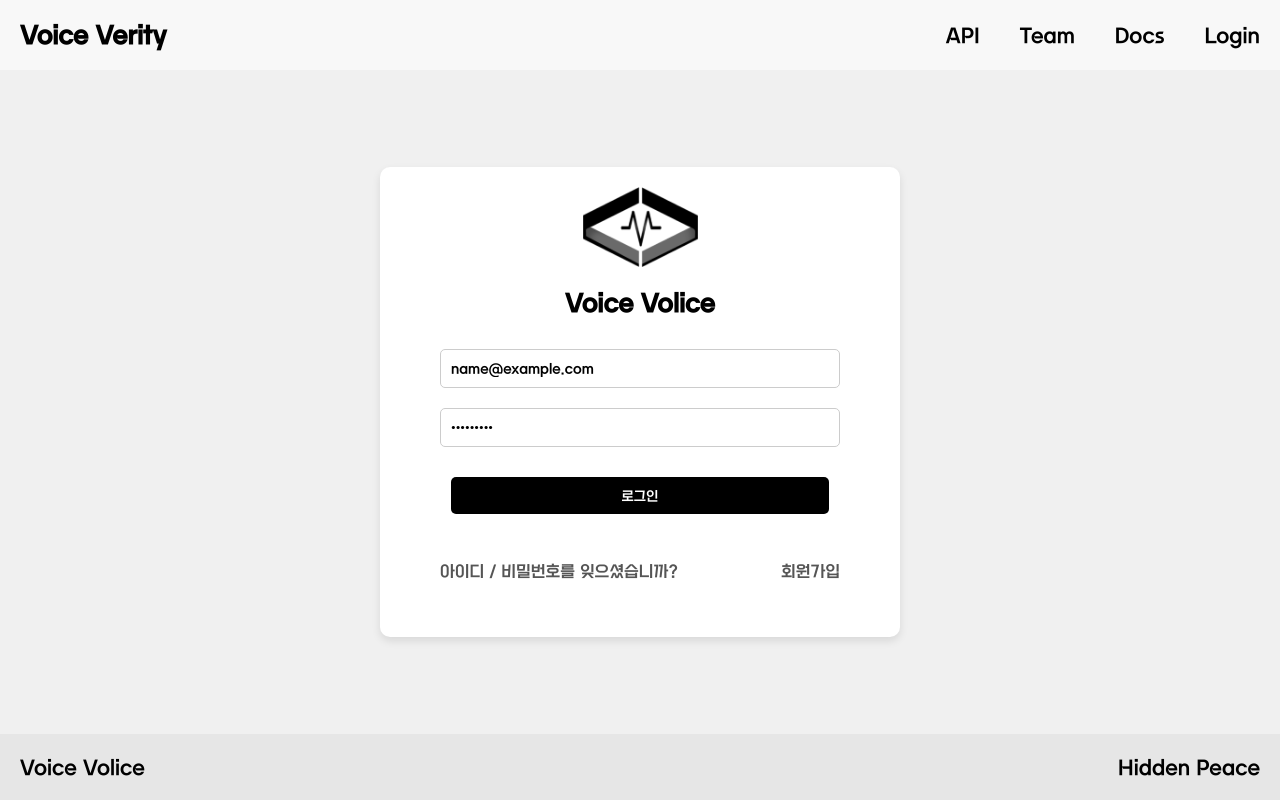
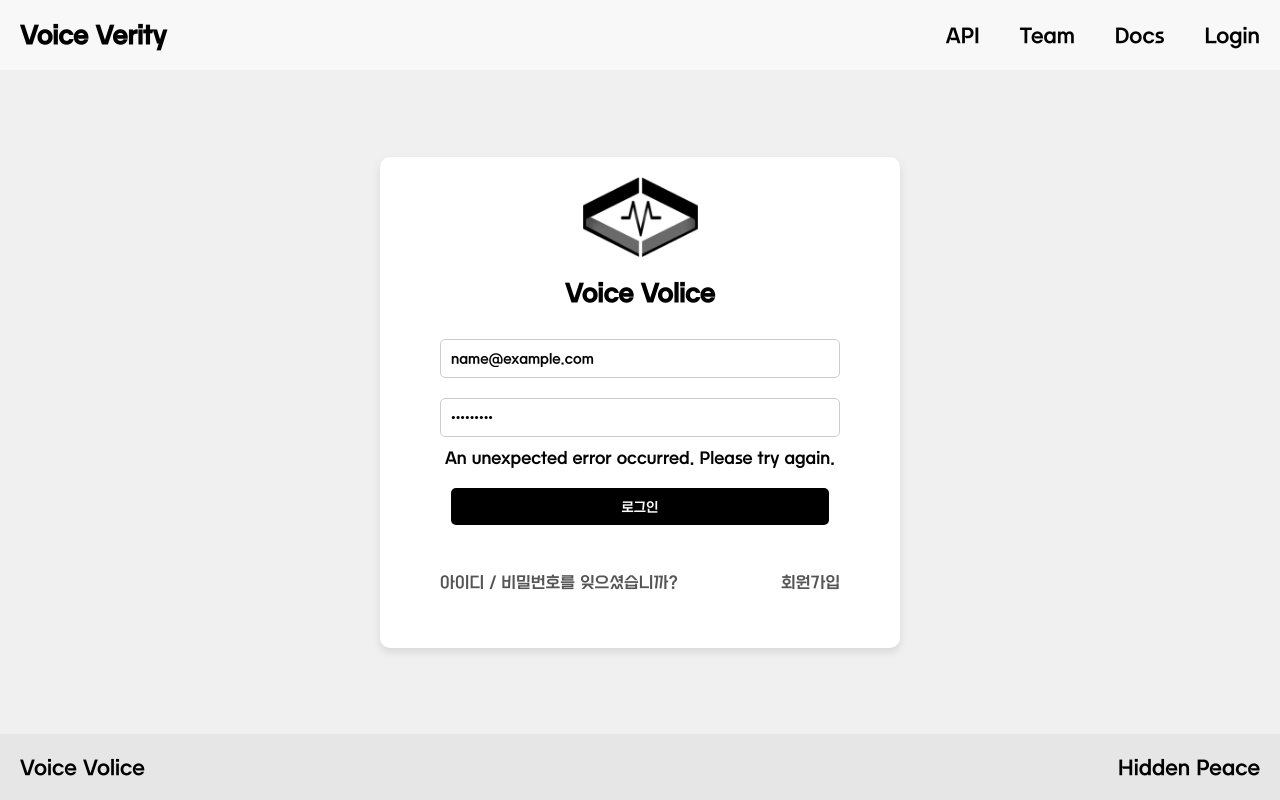
Before and after one commit to kyudori/KT_AIVLE_School_Big_Project, a Next.js app in the folder frontend/: page /login in a window 1280 px wide. Both pictures are taken after typing "name@example.com", "Sample123" into the empty fields and a click on the button "로그인". Built offline with nearby package versions, Linux system fonts and the light colour scheme; no server answers.

Commit message:
bug: login bug fix
Signed-off-by: Han Kyuhyun <khh5345@naver.com>

```diff
--- a/frontend/pages/login.js
+++ b/frontend/pages/login.js
@@ -12,6 +12,7 @@ const BACKEND_URL = process.env.NEXT_PUBLIC_BACKEND_URL;
 export default function Login() {
   const [email, setEmail] = useState('');
   const [password, setPassword] = useState('');
+  const [errorMessage, setErrorMessage] = useState('');
   const router = useRouter();
 
   useEffect(() => {
@@ -24,12 +25,17 @@ export default function Login() {
 
   const handleSubmit = async (event) => {
     event.preventDefault();
+    setErrorMessage('');  // Reset the error message
     try {
       const response = await axios.post(`${BACKEND_URL}/api/login/`, { email, password });
       localStorage.setItem('token', response.data.token);
       router.push('/home');
     } catch (error) {
-      console.error('Error logging in', error);
+      if (error.response && error.response.status === 400) {
+        setErrorMessage('존재하지 않는 회원이거나 잘못된 입력입니다.');
+      } else {
+        setErrorMessage('An unexpected error occurred. Please try again.');
+      }
     }
   };
 
@@ -59,6 +65,7 @@ export default function Login() {
               required
               className={styles.inputField}
             />
+            {errorMessage && <div className={styles.errorMessage}>{errorMessage}</div>}  {/* Display the error message */}
             <button type="submit" className={styles.loginButton}>로그인</button>
           </form>
           <div className={styles.linkContainer}>
```
